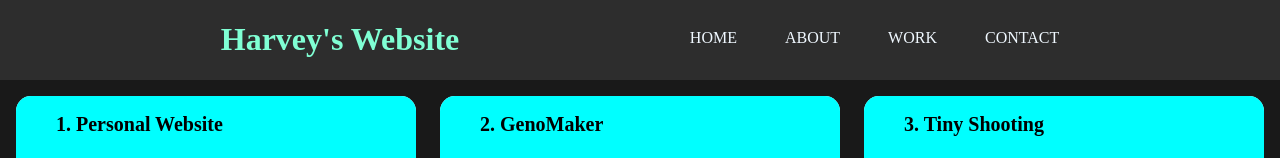
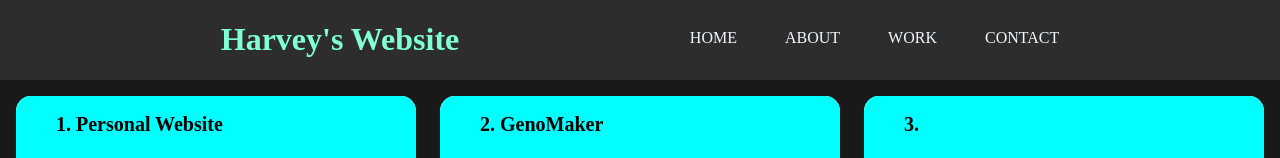
Before and after one commit to i-am-harveyt/PersonalWeb, a React (Create React App) app: page /PersonalWeb/work in a window 1280 px wide. Shown: the top 158 px of the page. Built offline with nearby package versions, Linux system fonts and the light colour scheme.

Commit message:
edit Work page

```diff
--- a/src/Pages/Work.js
+++ b/src/Pages/Work.js
@@ -9,7 +9,7 @@ export default function Work() {
       <div className="blocks">
       <ContentBlock title="1. Personal Website"/>
       <ContentBlock title="2. GenoMaker"/>
-      <ContentBlock title="3. Tiny Shooting"/>
+      <ContentBlock title="3. "/>
       <ContentBlock title='4. '/>
       <ContentBlock title='5. '/>
       <ContentBlock title='6. '/>
```
